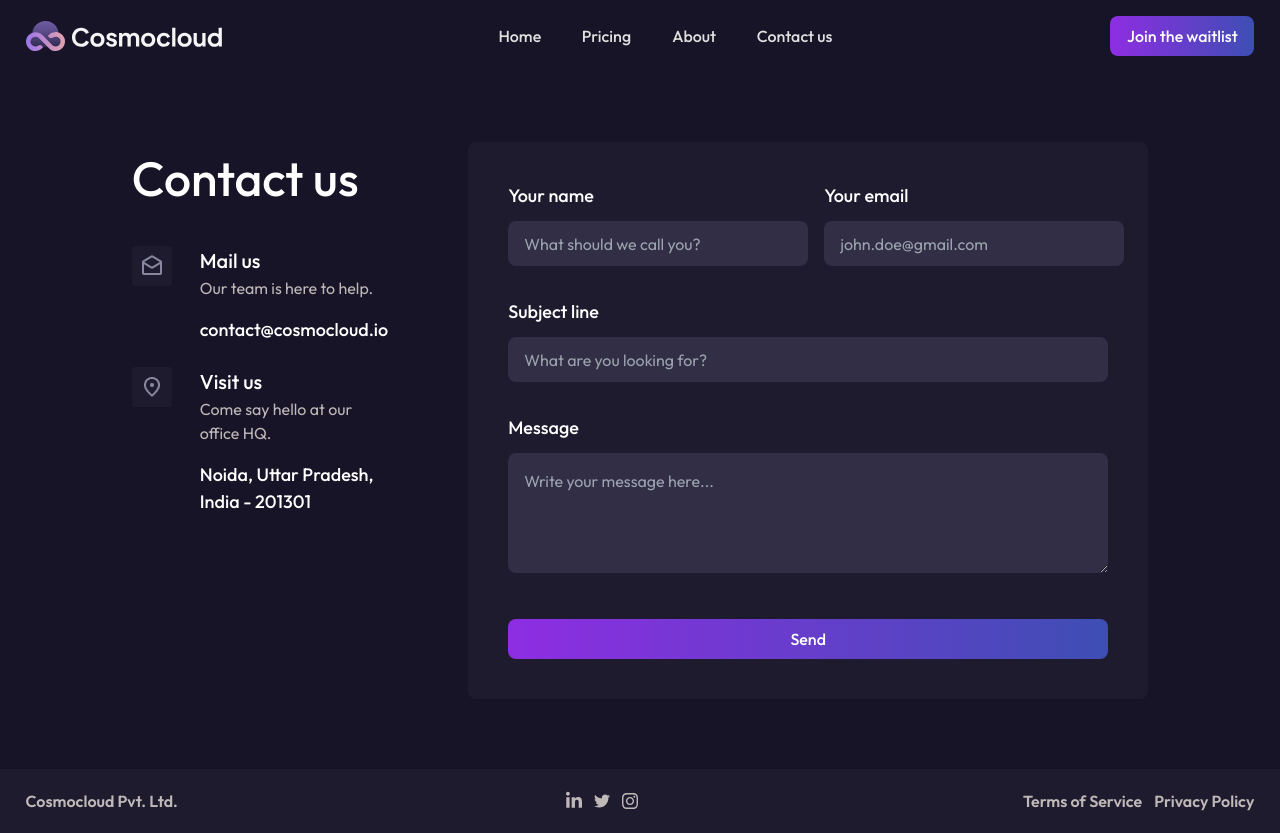
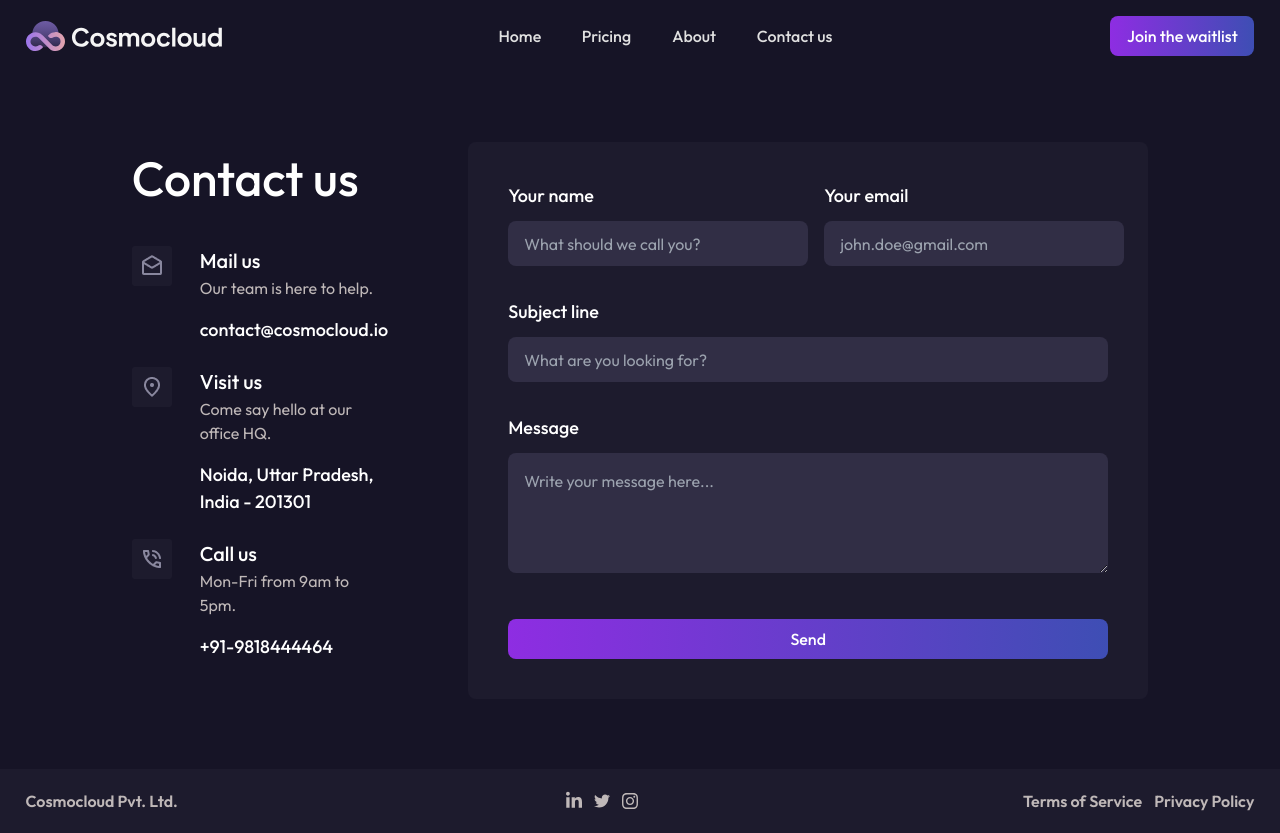
Before and after one commit to harshitchopra7/cosmo-cloud, a React (Create React App) app: page /contact-us in a window 1280 px wide. Built offline with nearby package versions, Linux system fonts and the light colour scheme; the HTML template or start-up script is replaced by a standard one.

Commit message:
added m num

```diff
--- a/src/components/ContactUs/ContactUs.js
+++ b/src/components/ContactUs/ContactUs.js
@@ -7,6 +7,7 @@ import Button from "../../common/Button";
 // images
 import email from "../../assets/contact/email.png";
 import location from "../../assets/contact/location.png";
+import phone from "../../assets/contact/phone.png";
 import ContactUsCards from "./ContactUsCards";
 
 const contactData = [
@@ -21,6 +22,12 @@ const contactData = [
     title: "Visit us",
     description: "Come say hello at our office HQ.",
     contactDetails: "Noida, Uttar Pradesh, India - 201301",
+  },
+  {
+    image: phone,
+    title: "Call us",
+    description: "Mon-Fri from 9am to 5pm.",
+    contactDetails: "+91-9818444464",
   },
 ];
 
@@ -135,7 +142,8 @@ function ContactUsComponent() {
 
           {messageSentText && (
             <p
-            className={`text-left ml-4 text-xs font-medium mt-2 ${messageSentStatus === messageSentStatusValues.SUCCESS
+              className={`text-left ml-4 text-xs font-medium mt-2 ${
+                messageSentStatus === messageSentStatusValues.SUCCESS
                   ? "text-[#17B169]"
                   : "text-[#EA4882]"
               }`}
```
Lines whose indentation alone changed are shown as unchanged.
